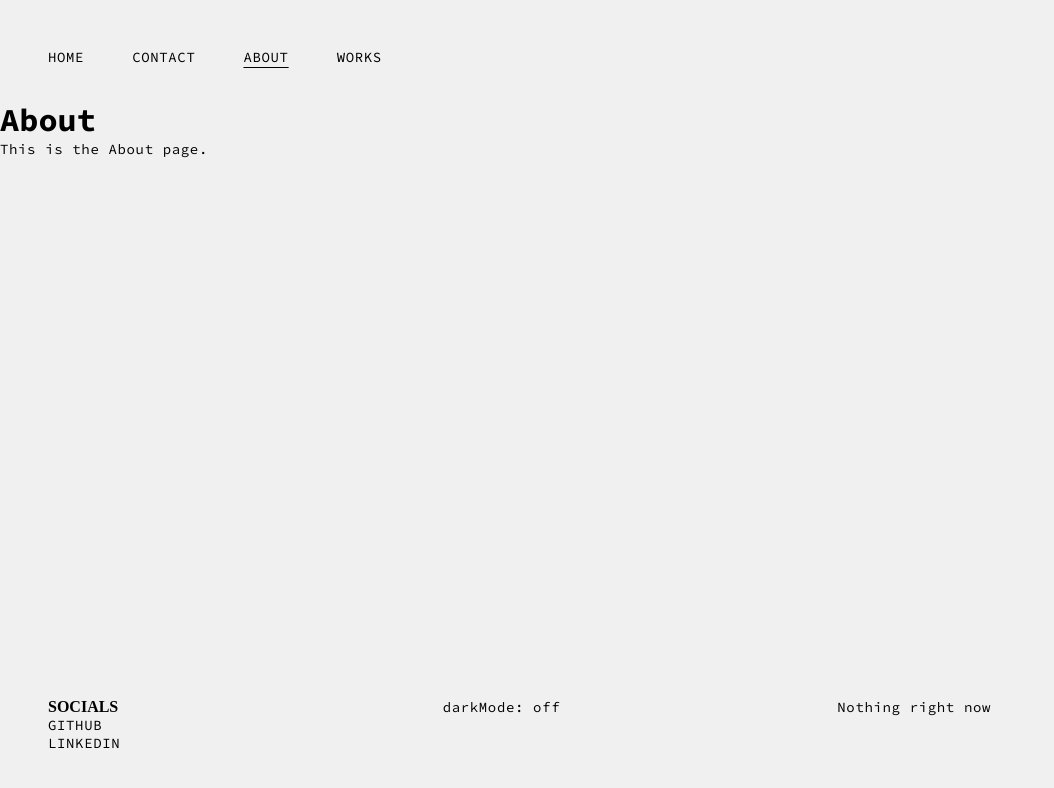
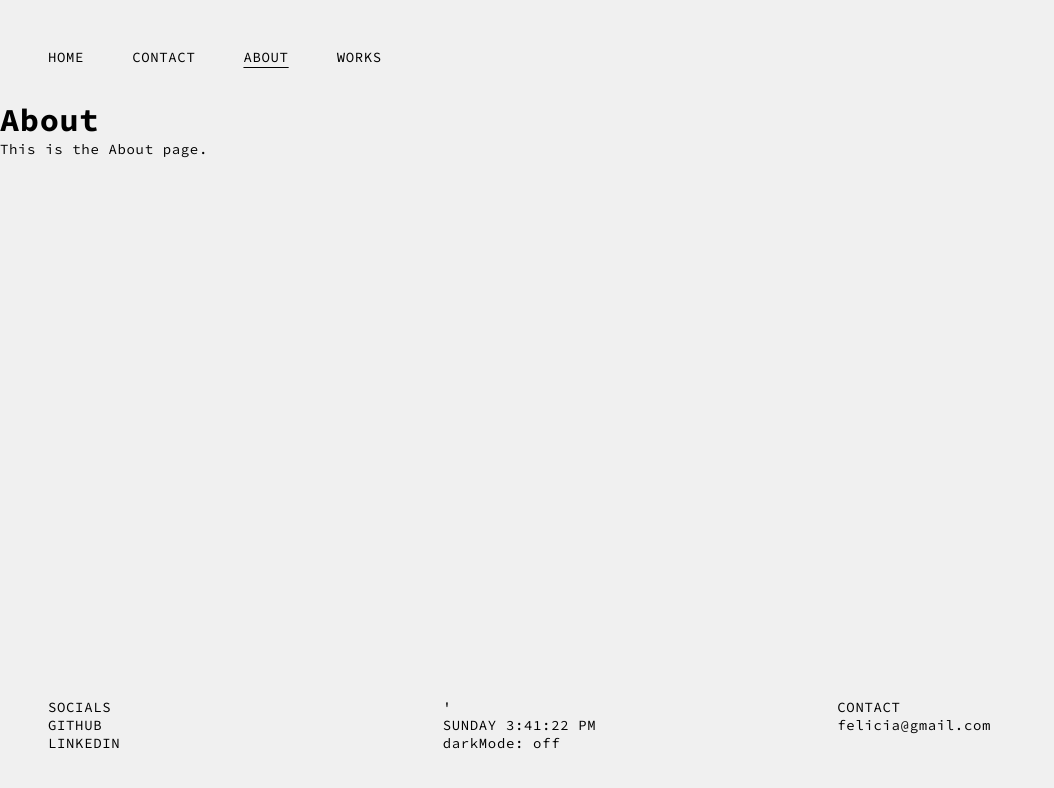
Before and after one commit to feliciawillnas/myportfolio, a React (Vite) app: page /about in a window 1280 px wide. Shown: the top 788 px of the page, without its empty margins (0-1054 px from the left). Built offline with nearby package versions, Linux system fonts and the light colour scheme.

Commit message:
date component, changes in global styles, added date component to footer

```diff
--- a/src/GlobalStyles.js
+++ b/src/GlobalStyles.js
@@ -14,45 +14,63 @@ export const GlobalStyles = createGlobalStyle`
   }
 
   /* Typography */
-  h1, h2, h3, h4, h5, h6 {
+  h1, h2, h3, h4, h5, h6, span, p {
     color: ${({ theme }) => theme.text};
   }
 
   h1 {
     font-family: "Source Code Pro", monospace;
+    letter-spacing: 0.04rem;
+    font-weight: 700;
   }
 
   h2 {
     font-family: "Press Start 2P", system-ui;
   }
 
+  h4 {
+    font-family: "Source Code Pro", monospace;
+    font-size: 14px;
+    letter-spacing: 0.04rem;
+    font-weight: 400;
+
+    @media (max-width: 768px) {
+      font-size: 13px;
+    }
+  }
+
   span {
-    color: ${({ theme }) => theme.text};
+    font-family: "Inter", sans-serif;
     font-size: 14px;
-    font-family: "Inter", sans-serif;
   }
 
   p {
-    color: ${({ theme }) => theme.text};
+    font-family: "Source Code Pro", monospace;
     font-size: 14px;
-    font-family: "Source Code Pro", monospace;
     letter-spacing: 0.04rem;
     font-weight: 400;
+
+    @media (max-width: 768px) {
+      font-size: 13px;
+    }
   }
 
   a {
+    font-family: "Source Code Pro", monospace;
     color: ${({ theme }) => theme.text};
+    font-size: 14px;
+    letter-spacing: 0.04rem;
     text-decoration: none;
     text-transform: uppercase;
-    font-size: 14px;
-    font-family: "Source Code Pro", monospace;
-    letter-spacing: 0.04rem;
     font-weight: 400;
     cursor: pointer;
+
+    @media (max-width: 768px) {
+      font-size: 13px;
+    }
   }
 
   ul {
     list-style: none;
   }
-
 `;
--- /dev/null
+++ b/src/components/CurrentDate.jsx
@@ -0,0 +1,31 @@
+import React, { useEffect, useState } from "react";
+import styled from "styled-components";
+
+const CurrentDate = () => {
+  const [currentTime, setCurrentTime] = useState(new Date());
+
+  useEffect(() => {
+    const interval = setInterval(() => {
+      setCurrentTime(new Date());
+    }, 1000);
+
+    return () => clearInterval(interval);
+  }, []);
+
+  const day = currentTime.toLocaleDateString(undefined, { weekday: "long" });
+  const time = currentTime.toLocaleTimeString();
+
+  return (
+    <Main>
+      <p>
+        {day} {time}
+      </p>
+    </Main>
+  );
+};
+
+const Main = styled.div`
+  text-transform: uppercase;
+`;
+
+export default CurrentDate;
--- a/src/components/Footer.jsx
+++ b/src/components/Footer.jsx
@@ -1,5 +1,6 @@
 import React from "react";
 import styled from "styled-components";
+import CurrentDate from "./CurrentDate";
 
 export default function Footer({ toggleTheme, isDarkMode }) {
   return (
@@ -16,10 +17,17 @@ export default function Footer({ toggleTheme, isDarkMode }) {
             </li>
           </ul>
         </Socials>
-        <DarkmodeToggle onClick={toggleTheme}>
-          <p>darkMode:{isDarkMode ? " on " : " off"}</p>
-        </DarkmodeToggle>
-        <p>Nothing right now</p>
+        <div>
+          <p>'</p>
+          <CurrentDate />
+          <DarkmodeToggle onClick={toggleTheme}>
+            <p>darkMode:{isDarkMode ? " on " : " off"}</p>
+          </DarkmodeToggle>
+        </div>
+        <Contact>
+          <h4>contact</h4>
+          <p>felicia@gmail.com</p>
+        </Contact>
       </Grid>
     </Main>
   );
@@ -65,19 +73,14 @@ const Socials = styled.div`
   text-transform: uppercase;
 `;
 
-// const DarkmodeToggle = styled.button`
-//   background: green;
-//   cursor: pointer;
-//   border: none;
-//   height: fit-content;
-//   display: flex;
-//   width: 100%;
+const Contact = styled.div`
+  display: flex;
+  flex-direction: column;
 
-//   :hover {
-//     background-color: ${({ theme }) => theme.secondary};
-//     color: ${({ theme }) => theme.primary};
-//   }
-// `;
+  h4 {
+    text-transform: uppercase;
+  }
+`;
 
 const DarkmodeToggle = styled.div`
   cursor: pointer;
```
